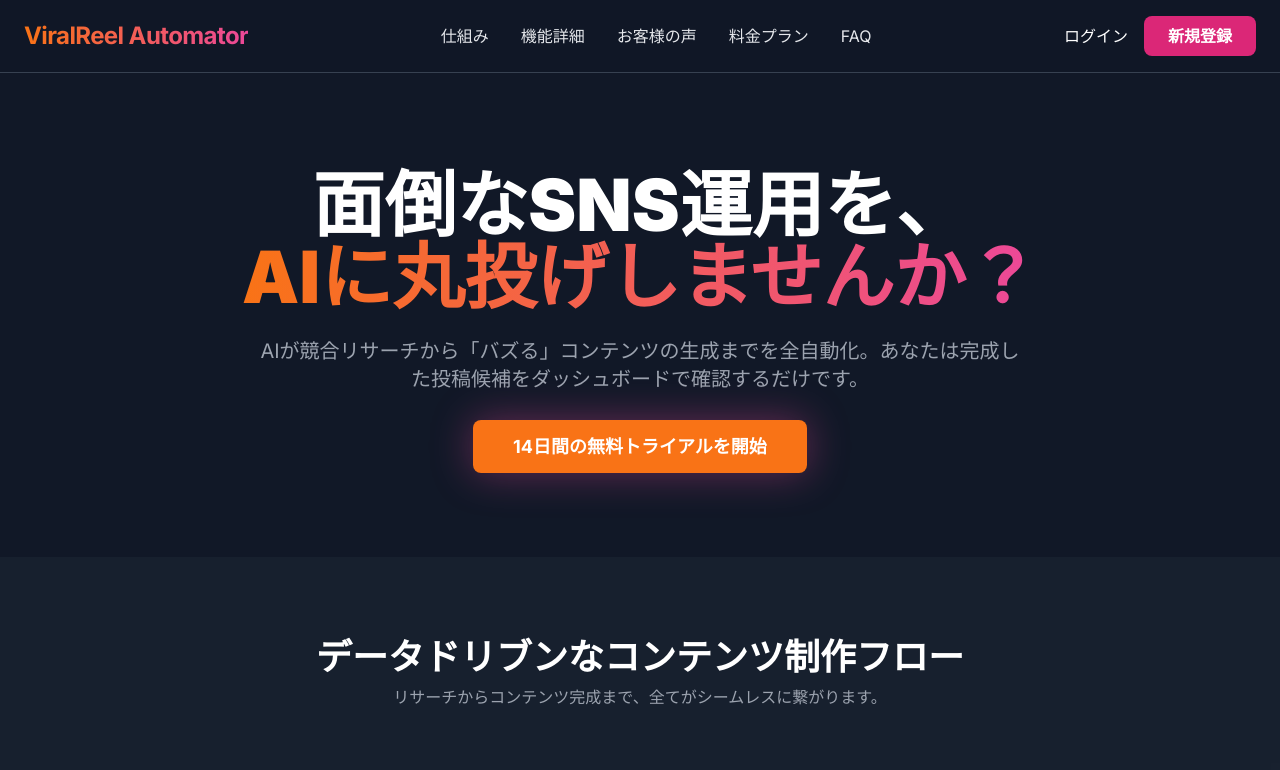
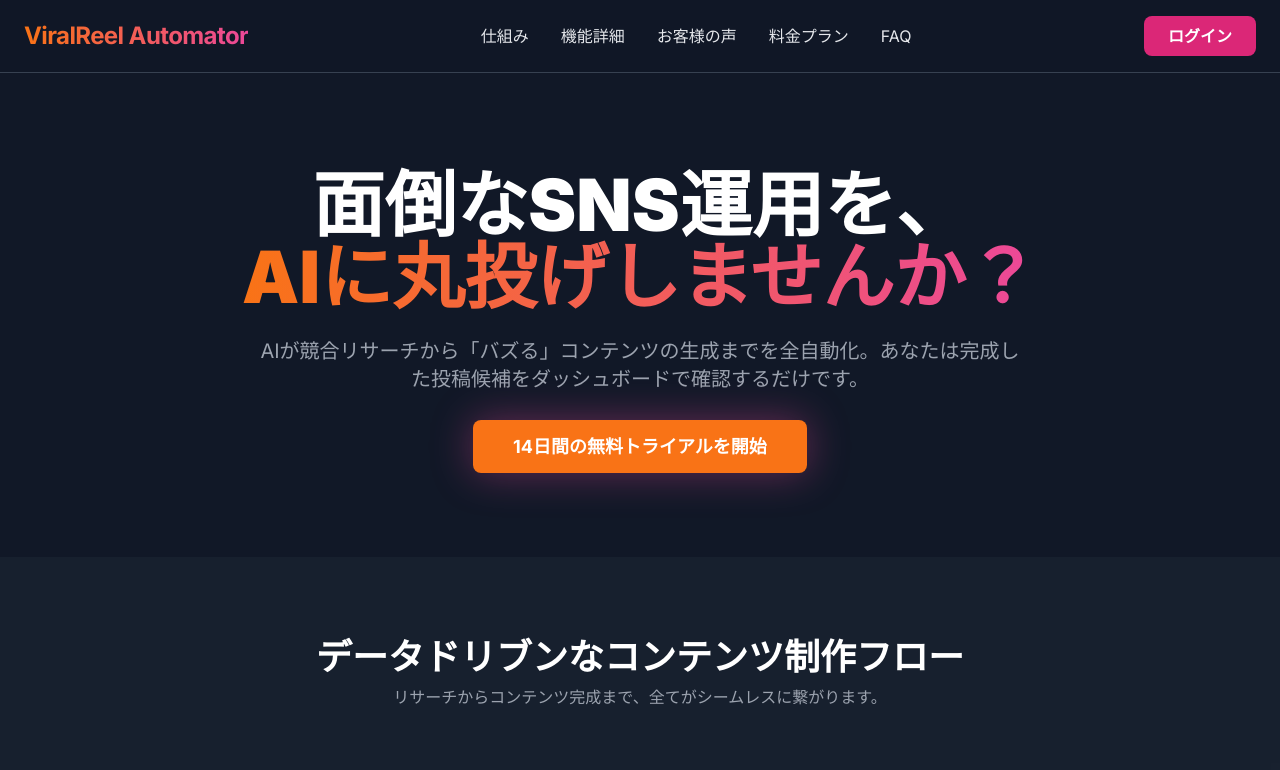
Before and after one commit to kozykenny/automatedReel, a plain HTML site: page index.html in a window 1280 px wide. Shown: the top 770 px of the page. Drawn offline with nearby package versions, Linux system fonts and the light colour scheme; no server answers.

Commit message:
Update index.html

```diff
--- a/index.html
+++ b/index.html
@@ -52,10 +52,9 @@
                 <a href="#pricing" class="hover:text-pink-400 transition-colors">料金プラン</a>
                 <a href="#faq" class="hover:text-pink-400 transition-colors">FAQ</a>
             </nav>
-            <!-- MODIFIED: This div will be updated by JavaScript based on login state -->
+            <!-- MODIFIED: Removed "Sign Up" button. Only Login is available. -->
             <div id="auth-buttons" class="flex items-center space-x-4">
-                <button id="login-btn" class="text-white hover:text-pink-400 transition-colors">ログイン</button>
-                <a href="#pricing" class="bg-pink-600 hover:bg-pink-700 text-white font-bold py-2 px-6 rounded-lg transition-transform transform hover:scale-105">新規登録</a>
+                <button id="login-btn" class="bg-pink-600 hover:bg-pink-700 text-white font-bold py-2 px-6 rounded-lg transition-transform transform hover:scale-105">ログイン</button>
             </div>
         </div>
     </header>
@@ -77,7 +76,6 @@
     </main>
 
     <!-- Sections: How It Works, Who is this for, Features, Testimonials, Pricing, CTA, FAQ, Disclaimer -->
-    <!-- These sections remain unchanged from the previous version -->
     <section id="how-it-works" class="py-20 bg-gray-800/50">
         <div class="container mx-auto px-6">
             <div class="text-center mb-16">
```
